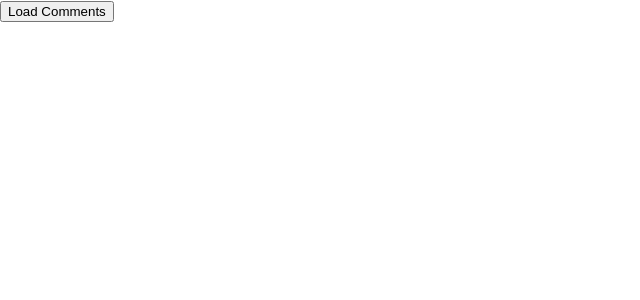
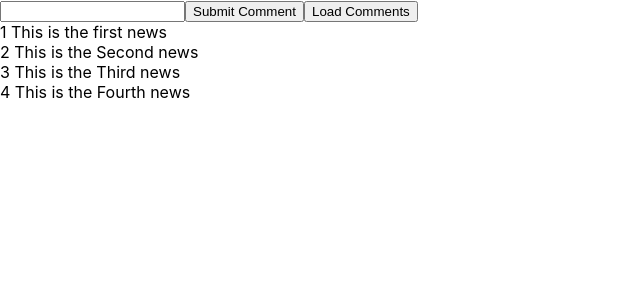
Before and after one commit to Giriraj-Roy/Next-News-App, a Next.js app in the folder news24/: page /comments in a window 1280 px wide. Both pictures are taken after a click on the button "Load Comments". Shown: the top 300 px of the page, without its empty margins (0-640 px from the left). Built offline with nearby package versions, Linux system fonts and the light colour scheme.

Commit message:
POST request

```diff
--- a/news24/pages/api/comments/index.js
+++ b/news24/pages/api/comments/index.js
@@ -1,5 +1,16 @@
 import {comments} from "../../../data/comments"
 
 export default function handler(req, res){
-    res.status(200).json(comments)
+    if(req.method === 'GET'){
+        res.status(200).json(comments)
+    }
+    else if(req.method === 'POST'){
+        const comment= req.body.comment
+        const newComment = {
+            id: Date.now,
+            title: comment
+        }
+        comments.push(newComment)
+        res.status(201).json(newComment)
+    }
 }
--- a/news24/pages/comments/index.js
+++ b/news24/pages/comments/index.js
@@ -1,12 +1,43 @@
+import { useState } from "react"
+
 function CommentsPage(){
+
+    const [comments, setComments] = useState([])
+    const [comment, setComment] = useState('')
 
     const fetchComments = async () =>{
         const response = await fetch('/api/comments')
+        const data = await response.json()
+        setComments(data)
+    }
+    const submitComment = async () => {
+        const response = await fetch('/api/comments',{
+            method: 'POST',
+            body: JSON.stringify({
+                comment : comment
+            }),
+            headers: {
+                'Content-Type': 'application/json',
+            }
+        })
+        const data =  await response.json
+        console.log(data);
     }
 
     return(
         <>
+            <input type='text' value={comment} onChange={e => setComment(e.target.value)} />
+            <button onClick={submitComment}>Submit Comment</button>
             <button onClick={fetchComments}>Load Comments</button>
+            {
+                comments.map(comment => {
+                    return (
+                        <div key={comment.id}>
+                            {comment.id} {comment.title}
+                        </div>
+                    )
+                })
+            }
         </>
     )
 }
```
